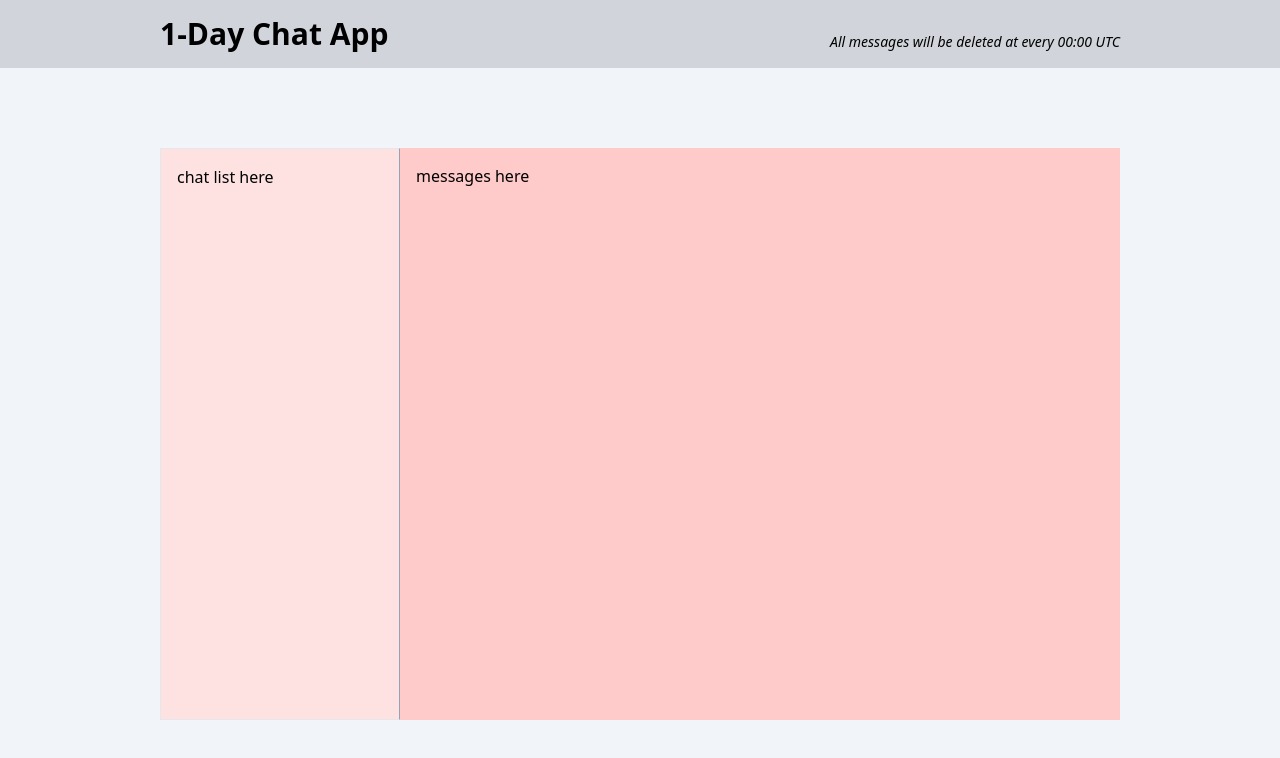
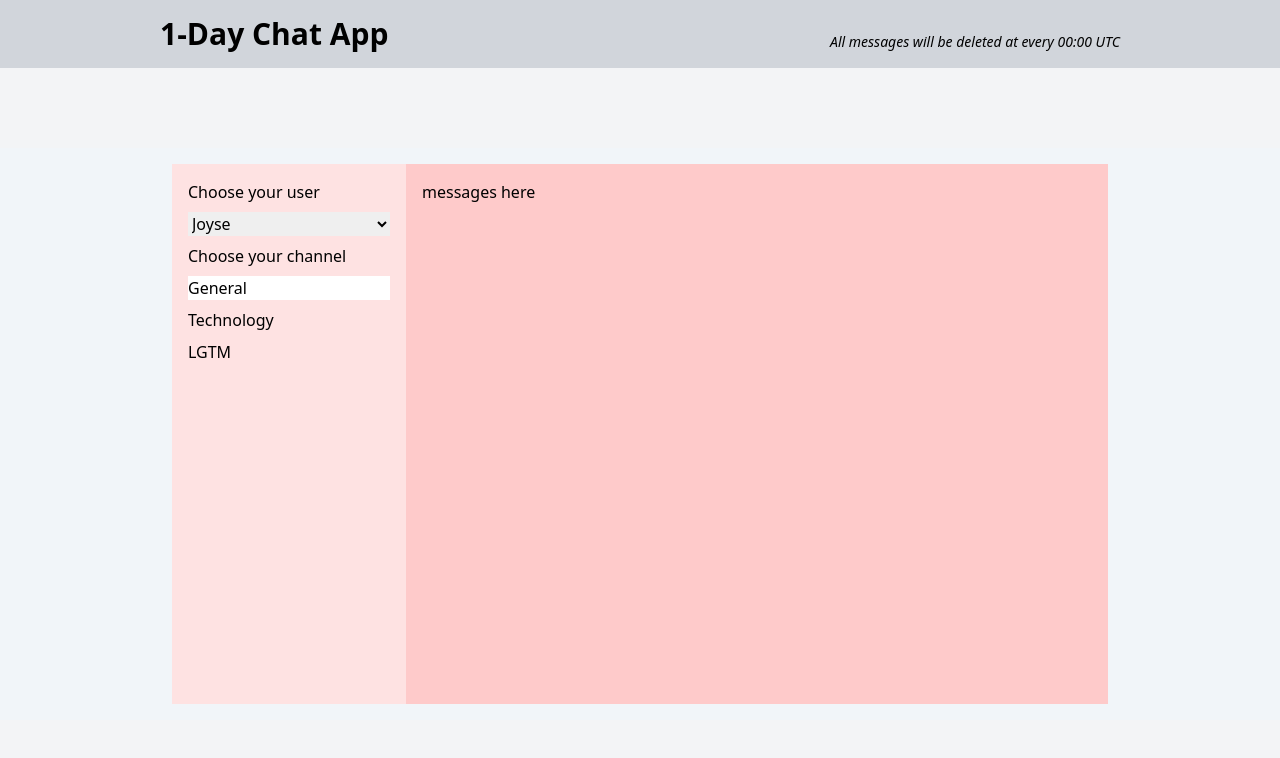
Before and after one commit to mariebawanan/chat, a React (Vite) app: page / in a window 1280 px wide. Shown: the top 758 px of the page. Built offline with nearby package versions, Linux system fonts and the light colour scheme.

Commit message:
feat: user and channel switchers

```diff
--- a/package.json
+++ b/package.json
@@ -17,6 +17,7 @@
     "@types/react-dom": "^18.0.11",
     "@vitejs/plugin-react": "^3.1.0",
     "autoprefixer": "^10.4.14",
+    "classnames": "^2.3.2",
     "postcss": "^8.4.21",
     "tailwindcss": "^3.3.1",
     "typescript": "^4.9.3",
--- /dev/null
+++ b/src/components/ChatBox/ChannelList.tsx
@@ -0,0 +1,41 @@
+import classNames from "classnames";
+import { useState } from "react";
+import { ChannelIds, ChannelName } from "../../types/channel";
+import { Option } from "../../types/option";
+
+const channelList: Option[] = [
+  {
+    label: ChannelName.General,
+    value: ChannelIds[ChannelName.General],
+  },
+  {
+    label: ChannelName.Technology,
+    value: ChannelIds[ChannelName.Technology],
+  },
+  {
+    label: ChannelName.LGTM,
+    value: ChannelIds[ChannelName.LGTM],
+  },
+];
+
+export default function ChannelList() {
+  const [channelId, setChannelId] = useState(channelList[0].value);
+
+  const handleChannelChange = (value: string) => {
+    setChannelId(value);
+  };
+
+  return (
+    <div className="flex flex-col space-y-2">
+      <label>Choose your channel</label>
+      {channelList.map((channel) => (
+        <div
+          className={classNames({ "bg-white": channelId === channel.value })}
+          onClick={() => handleChannelChange(channel.value)}
+        >
+          {channel.label}
+        </div>
+      ))}
+    </div>
+  );
+}
--- a/src/components/ChatBox/Channels.tsx
+++ /dev/null
@@ -1,3 +0,0 @@
-export default function Channels() {
-  return <div className="w-1/4 h-full border border-r-slate-400 p-4">chat list here</div>;
-}
--- a/src/components/ChatBox/ChatBox.tsx
+++ b/src/components/ChatBox/ChatBox.tsx
@@ -1,11 +1,11 @@
-import Channels from "./Channels";
 import Messages from "./Messages";
+import Sidebar from "./SideBar";
 
 export default function ChatBox() {
   return (
-    <div className="flex flex-1 bg-slate-100 justify-center">
-      <div className="w-3/4 bg-red-100 my-20 flex">
-        <Channels />
+    <div className="flex flex-1 bg-slate-100 justify-center my-20 p-4">
+      <div className="w-3/4 h-full flex">
+        <Sidebar />
         <Messages />
       </div>
     </div>
--- /dev/null
+++ b/src/components/ChatBox/SideBar.tsx
@@ -0,0 +1,11 @@
+import ChannelList from "./ChannelList";
+import UserSwitcher from "./UserSwitcher";
+
+export default function Sidebar() {
+  return (
+    <div className="flex flex-col space-y-2 w-1/4 bg-red-100 p-4">
+      <UserSwitcher />
+      <ChannelList />
+    </div>
+  );
+}
--- /dev/null
+++ b/src/components/ChatBox/UserSwitcher.tsx
@@ -0,0 +1,36 @@
+import { useState } from "react";
+import { Option } from "../../types/option";
+import { User } from "../../types/user";
+import Dropdown from "../Dropdown/Dropdown";
+
+const userList: Option[] = [
+  {
+    label: User.Joyse,
+    value: User.Joyse,
+  },
+  {
+    label: User.Sam,
+    value: User.Sam,
+  },
+  {
+    label: User.Russell,
+    value: User.Russell,
+  },
+];
+
+export default function UserSwitcher() {
+  const [userId, setUserId] = useState(userList[0].value);
+
+  const handleUserChange = (value: string) => {
+    setUserId(value);
+  };
+
+  return (
+    <Dropdown
+      label="Choose your user"
+      options={userList}
+      value={userId}
+      onChange={handleUserChange}
+    />
+  );
+}
--- /dev/null
+++ b/src/components/Dropdown/Dropdown.tsx
@@ -0,0 +1,25 @@
+import { Option } from "../../types/option";
+
+interface Props {
+  value: string;
+  options: Option[];
+  onChange: (value: string) => void;
+  label?: string;
+}
+
+export default function Dropdown({ label, options, value, onChange }: Props) {
+  const handleChange = (e: React.ChangeEvent<HTMLSelectElement>) => {
+    onChange(e.target.value);
+  };
+
+  return (
+    <div className="flex flex-col space-y-2">
+      {label && <label>{label}</label>}
+      <select value={value} onChange={handleChange}>
+        {options.map((option) => (
+          <option value={option.value}>{option.label}</option>
+        ))}
+      </select>
+    </div>
+  );
+}
--- /dev/null
+++ b/src/types/channel.ts
@@ -0,0 +1,11 @@
+export enum ChannelName {
+  General = "General",
+  Technology = "Technology",
+  LGTM = "LGTM",
+}
+
+export const ChannelIds = {
+  [ChannelName.General]: "1",
+  [ChannelName.Technology]: "2",
+  [ChannelName.LGTM]: "3",
+};
--- /dev/null
+++ b/src/types/option.ts
@@ -0,0 +1,4 @@
+export interface Option {
+  value: string;
+  label: string;
+}
--- /dev/null
+++ b/src/types/user.ts
@@ -0,0 +1,5 @@
+export enum User {
+  Sam = "Sam",
+  Russell = "Russell",
+  Joyse = "Joyse",
+}
```
Also changed, not shown: 1 other file (tests, documents, lock files or other folders).
